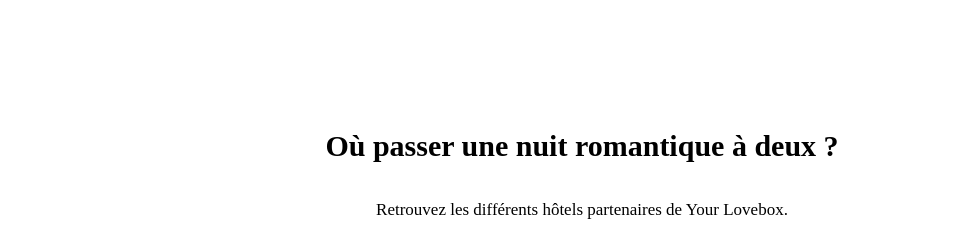
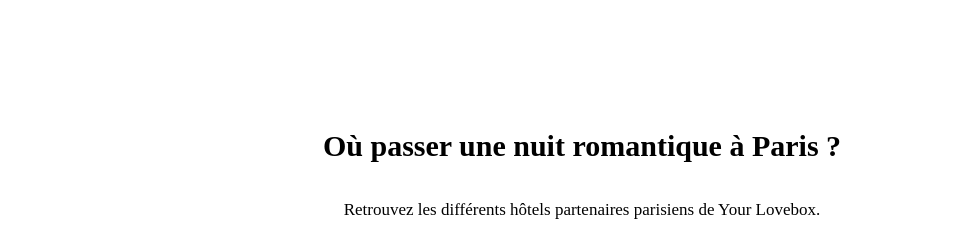
Before and after one commit to ScottEEMI/YLB_HotelsScript, a plain HTML site: page index.html in a window 1280 px wide. Shown: the top 245 px of the page, without its empty margins (58-1038 px from the left). Drawn offline with nearby package versions, Linux system fonts and the light colour scheme.

Commit message:
Update index.html

```diff
--- a/index.html
+++ b/index.html
@@ -16,10 +16,10 @@
 
     <section class="content js-navigation js-sticky-trigger" id="content" role="main">
         <div class="container flow">
-                    <h1 class="txtcenter">Où passer une nuit romantique à deux ?</h1>
+                    <h1 class="txtcenter">Où passer une nuit romantique à Paris ?</h1>
 
     <p class="txtcenter">
-        Retrouvez les différents hôtels partenaires de Your Lovebox.</p>
+        Retrouvez les différents hôtels partenaires parisiens de Your Lovebox.</p>
 
     <div class="hotels mb3">
         <section class="hotels-section">
```
